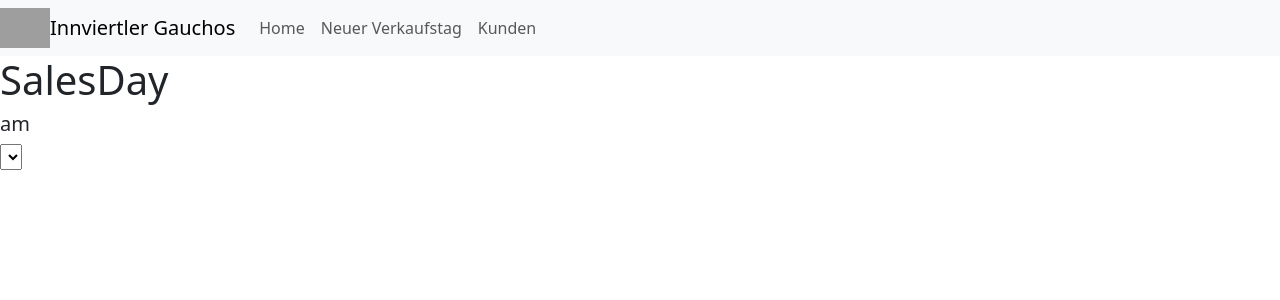
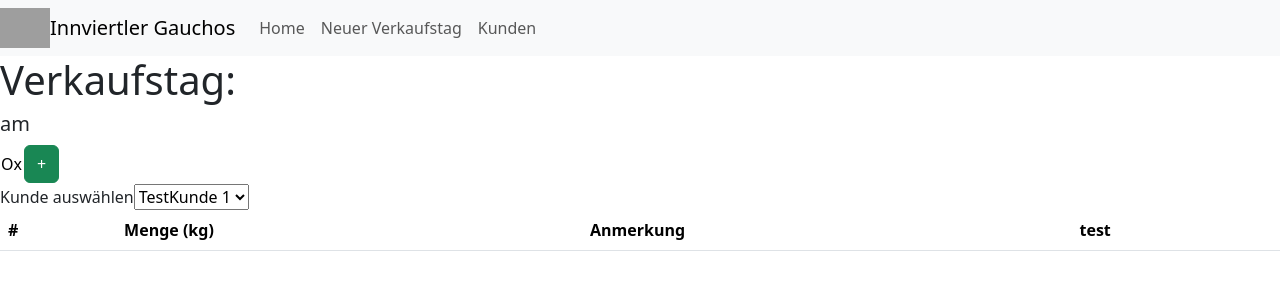
Before and after one commit to WimmerD190042/diplomarbeit, an Angular app in the folder frontend/: page /salesDay in a window 1280 px wide. Shown: the top 300 px of the page. Built offline with nearby package versions, Linux system fonts and the light colour scheme; grey boxes are pictures that could not be loaded.

Commit message:
add oxTextfield and testCustomer comboBox +table
Ox Textfelder können beim Verkaufstag hinzugefügt werden und man kann Testkunden auswählen

```diff
--- a/frontend/src/app/create-sales-day/create-sales-day.component.ts
+++ b/frontend/src/app/create-sales-day/create-sales-day.component.ts
@@ -28,9 +28,10 @@ export class CreateSalesDayComponent {
 
 
   createSalesDayClicked(dayName: string) {
+
       this.dataService.salesDayName.set(dayName);
     this.router.navigateByUrl('salesDay')
-      console.log("eoeoeo")
+
   }
 
 }
--- a/frontend/src/app/data.service.ts
+++ b/frontend/src/app/data.service.ts
@@ -7,5 +7,6 @@ export class DataService {
 
   salesDayName= signal('');
   salesDayDateString = signal('');
+
   constructor() { }
 }
--- a/frontend/src/app/sales-day/sales-day.component.html
+++ b/frontend/src/app/sales-day/sales-day.component.html
@@ -1,6 +1,50 @@
-<h1>SalesDay {{dataService.salesDayName()}}</h1>
+<h1>Verkaufstag:  {{dataService.salesDayName()}}</h1>
 <h5>am {{dataService.salesDayDateString().substring(0,15)}}</h5>
 
-<select>
-    <option></option>
-</select>
+
+
+<table class="table-secondary">
+        <tr>
+        <!-- <td>
+            Ochse 1
+        </td>
+        <td>
+            Ochse 2
+        </td> -->
+
+        <td> Ox</td>
+        <td>
+            <button class="btn btn-success" (click)="addNameField($event.target)">
+                +
+            </button>
+        </td>
+    </tr>
+</table>
+
+<div>
+    <label for="selectPerson">Kunde auswählen</label>
+    <select (selectionchange)="customerChanged()">
+        <option >TestKunde 1</option>
+        <option >TestKunde 2</option>
+        <option >TestKunde 3</option>
+
+    </select>
+
+</div>
+
+
+<table class="table table-striped">
+    <thead>
+      <tr>
+        <th scope="col">#</th>
+        <th scope="col">Menge (kg)</th>
+        <th scope="col">Anmerkung</th>
+        <th scope="col">test</th>
+      </tr>
+    </thead>
+    <tbody>
+      <tr>
+
+      </tr>
+    </tbody>
+  </table>
--- a/frontend/src/app/sales-day/sales-day.component.ts
+++ b/frontend/src/app/sales-day/sales-day.component.ts
@@ -10,5 +10,21 @@ import { DataService } from '../data.service';
   styleUrl: './sales-day.component.scss'
 })
 export class SalesDayComponent {
-      public dataService = inject(DataService);
+customerChanged() {
+
 }
+  public dataService = inject(DataService);
+
+
+   addNameField(button:any) {
+    var td = button.parentNode;
+    var tr = td.parentNode;
+    var input = document.createElement("input");
+    input.type = "text";
+    input.className = "form-control form-control-sm flex-grow-1";
+    input.style.marginRight = "10px";
+    tr.insertBefore(input, td);
+    tr.classList.add("d-flex");
+  }
+
+}
```
